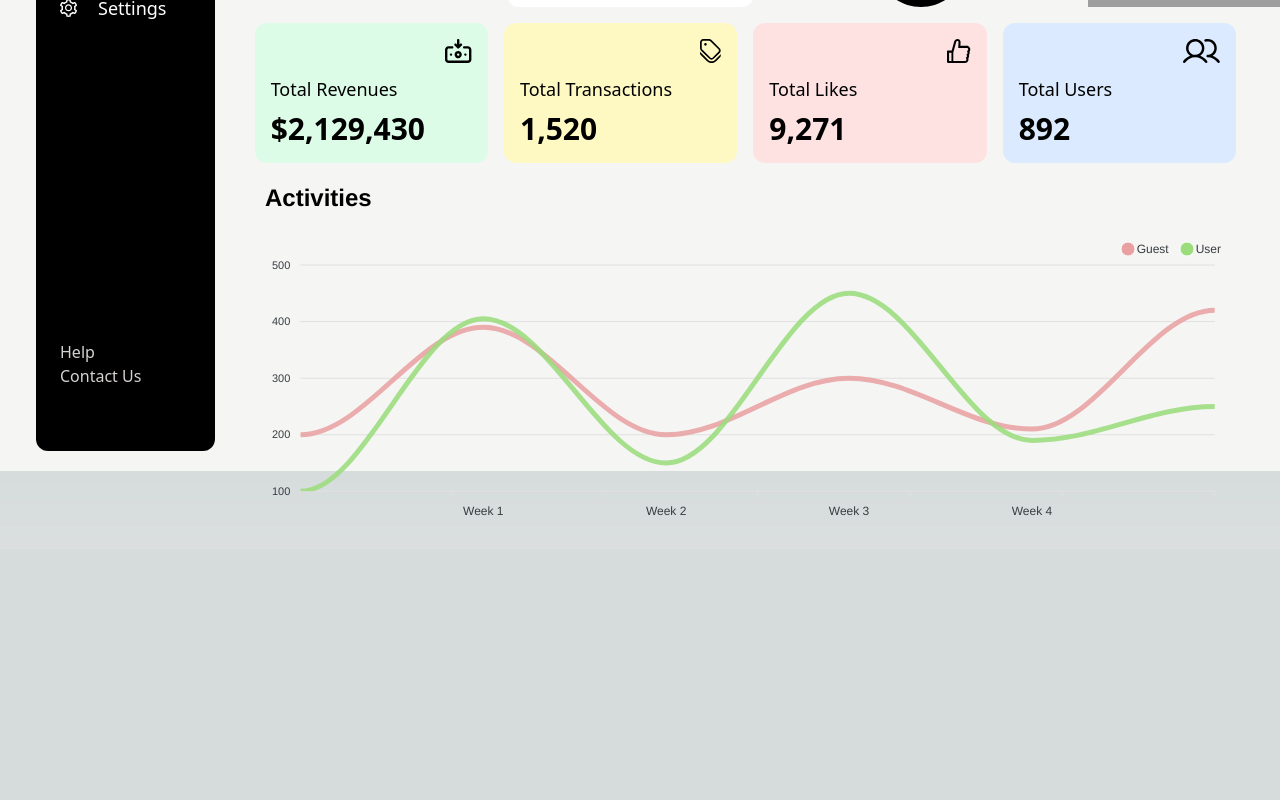
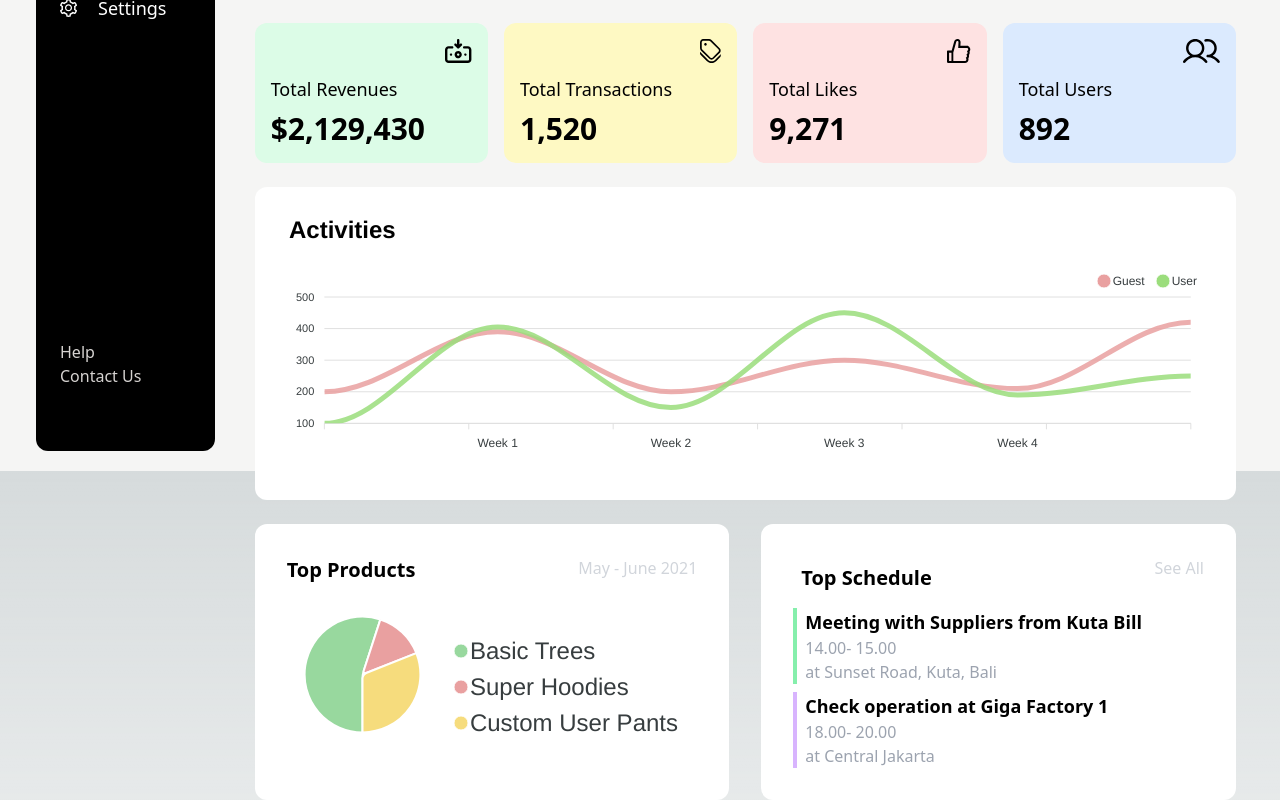
Before and after one commit to cr1spyvada/listed-task, a Next.js app: page / in a window 1280 px wide. Shown: the part 329-1129 px from the top of the page. Before the commit the page ends 878 px from the top, so only its background shows below. Built offline with nearby package versions, Linux system fonts and the light colour scheme; grey boxes are pictures that could not be loaded.

Commit message:
feat: bottom cards + pie graph

```diff
--- a/src/pages/ChartPage.tsx
+++ b/src/pages/ChartPage.tsx
@@ -97,7 +97,7 @@ export const ChartPage = () => {
       ],
     },
   ];
-  const options: ApexOptions = {
+  const optionsLineGraph: ApexOptions = {
     colors: ["#E9A0A0", "#9BDD7C"],
     fill: {
       pattern: {
@@ -133,12 +133,29 @@ export const ChartPage = () => {
       overwriteCategories: ["", "Week 1", "Week 2", "Week 3", "Week 4", ""],
     },
   };
+  const optionsBarGraph: ApexOptions = {
+    labels: ["Basic Trees", "Super Hoodies", "Custom User Pants"],
+    colors: ["#98D89E", "#E9A0A0", "#F6DC7D"],
+    legend: {
+      position: "right",
+      fontSize: "24px",
+    },
+    dataLabels: {
+      enabled: false,
+    },
+    plotOptions: {
+      pie: {
+        startAngle: 180,
+        endAngle: 540,
+      },
+    },
+  };
   return (
     <div className="flex bg-stone-100 h-full p-1 lg:p-5">
       <SideBar />
-      <div className="px-6 py-4 w-full">
+      <div className="px-6 py-2 w-full flex flex-col gap-6">
         <Navbar />
-        <div className="flex gap-x-4 my-4">
+        <div className="flex gap-x-4">
           {cardArray.map((item, idx) => (
             <div
               key={idx}
@@ -157,13 +174,60 @@ export const ChartPage = () => {
           ))}
         </div>
         {typeof window !== "undefined" && (
-          <Chart
-            options={options}
-            series={chartData}
-            type="line"
-            height={350}
-          />
+          <div className="rounded-xl bg-white p-6">
+            <Chart
+              options={optionsLineGraph}
+              series={chartData}
+              type="line"
+              height={250}
+            />
+          </div>
         )}
+        <div className="flex gap-8">
+          <div className="flex-[1] grid grid-cols-2 p-8 bg-white rounded-xl">
+            <div className="text-black font-bold text-xl">Top Products</div>
+            <div className="text-gray-300 text-right">May - June 2021</div>
+            {typeof window !== "undefined" && (
+              <div className="col-span-2">
+                <Chart
+                  type="pie"
+                  series={[55, 14, 31]}
+                  options={optionsBarGraph}
+                />
+              </div>
+            )}
+          </div>
+          <div className="flex-[1] grid grid-cols-2 gap-y-2 bg-white rounded-xl p-8">
+            <div className="text-black font-bold text-xl p-2">Top Schedule</div>
+            <div className="text-gray-300 text-right">See All</div>
+            <div className="flex flex-col col-span-2">
+              <div className="flex text-black">
+                <div className="h-full p-[2px] bg-green-300" />
+                <div className="px-2 ">
+                  <div className="font-semibold text-lg">
+                    Meeting with Suppliers from Kuta Bill
+                  </div>
+                  <div className="text-gray-400">14.00- 15.00</div>
+                  <div className="text-gray-400">
+                    at Sunset Road, Kuta, Bali
+                  </div>
+                </div>
+              </div>
+            </div>
+            <div className="flex flex-col col-span-2">
+              <div className="flex text-black">
+                <div className="h-full p-[2px] bg-purple-300" />
+                <div className="px-2 ">
+                  <div className="font-semibold text-lg">
+                    Check operation at Giga Factory 1
+                  </div>
+                  <div className="text-gray-400">18.00- 20.00</div>
+                  <div className="text-gray-400">at Central Jakarta</div>
+                </div>
+              </div>
+            </div>
+          </div>
+        </div>
       </div>
     </div>
   );
```
